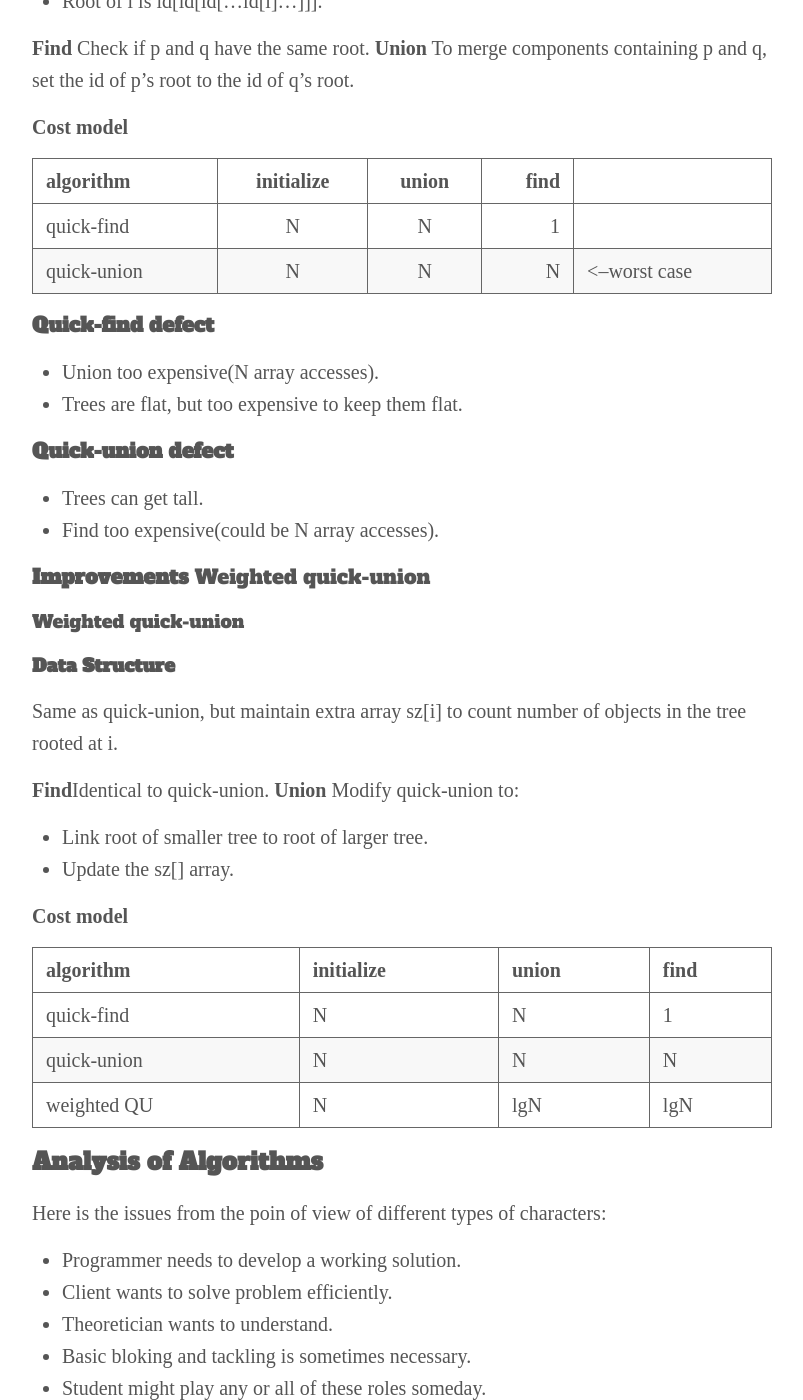
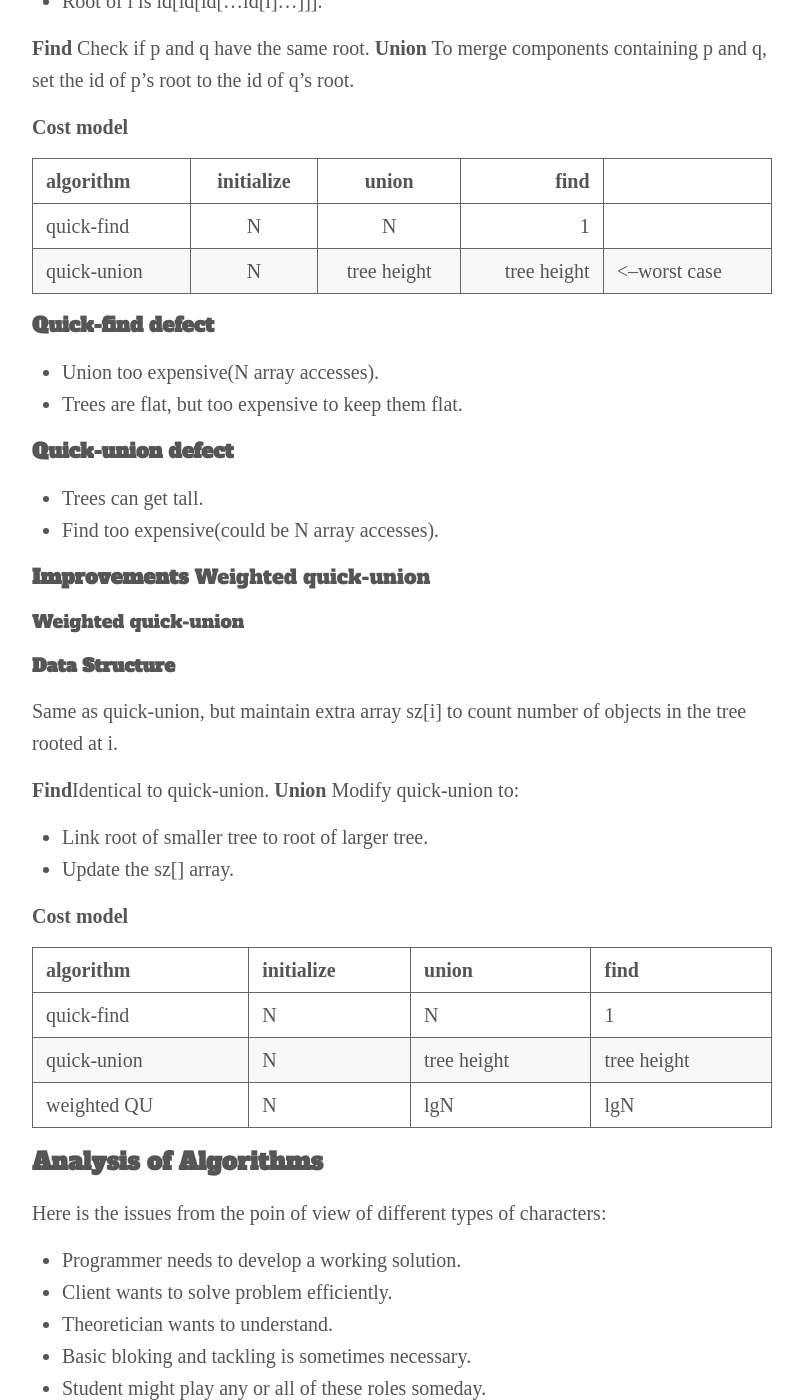
Before and after one commit to weina1117/weina1117.github.io, a Jekyll site: the page built from _posts/2016-11-9-algorithms4-week1.md, in a window 1280 px wide and 1400 px high, scrolled down 1055 px. Shown: the whole window, without its empty margins (238-1041 px from the left). Built offline with Jekyll 4.4.1, drawn with Linux system fonts in a browser that asks for light colours; some web fonts are replaced; comment, search, counter and statistics services are not loaded.

Commit message:
table update

```diff
--- a/_posts/2016-11-9-algorithms4-week1.md
+++ b/_posts/2016-11-9-algorithms4-week1.md
@@ -40,7 +40,7 @@ title: Algorithm 4th
  | algorithm | initialize | union | find |
  | --------- |:----------:|:-----:|-----:|
  |quick-find |      N     |   N   |   1  |
- |quick-union|      N     |   N   |   N  | <--worst case
+ |quick-union|      N     |tree height|tree height| <--worst case
 
 #### **Quick-find defect**
 
@@ -71,7 +71,7 @@ title: Algorithm 4th
  | algorithm | initialize | union | find |
  |-----------|------------|-------|------|
  |quick-find |      N     |   N   |   1  |
- |quick-union|      N     |   N   |   N  |
+ |quick-union|      N     |tree height|tree height|
  |weighted QU|      N     |  lgN  | lgN  |
 
 ### **Analysis of Algorithms**
```
